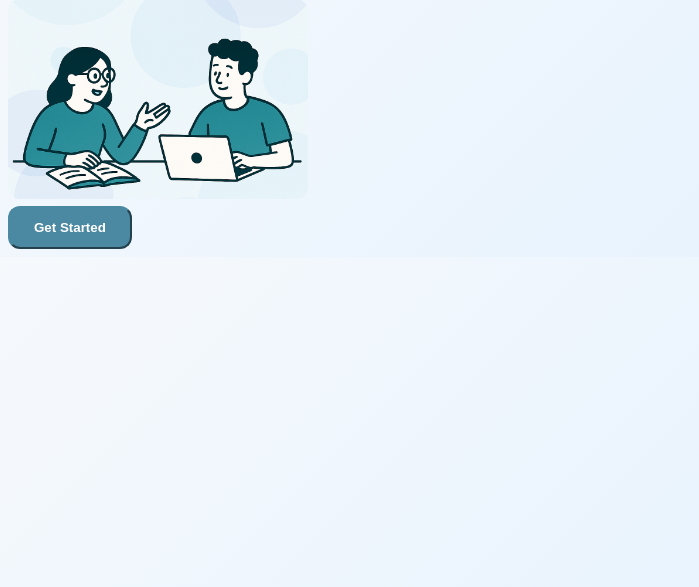
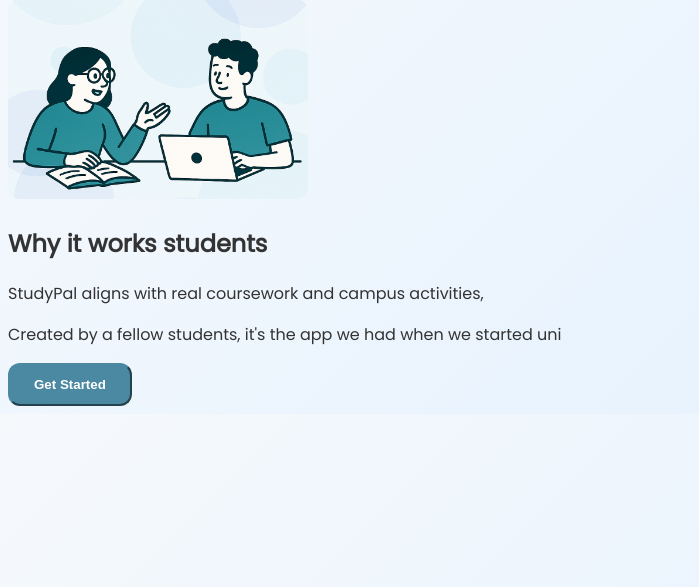
Before and after one commit to ahrisam/StudyPal, a Flask app: page / in a window 1280 px wide. Shown: the part 172-759 px from the top of the page, without its empty margins (0-699 px from the left). Run offline with Flask 3, Linux system fonts and the light colour scheme.

Commit message:
Update landing.html

```diff
--- a/templates/landing.html
+++ b/templates/landing.html
@@ -18,6 +18,11 @@
         <div class="students">
             <img src="{{ url_for('static', filename='image/bg.png') }}" alt="students studying together"/>
         </div>
+        <div class="why">
+            <h2> Why it works students</h2>
+            <p>StudyPal aligns with real coursework and campus activities,</p>
+            <p>Created by a fellow students, it's the app we had when we started uni</p>
+        </div>
 
         <form action="/" method="POST">
             <button type="submit" class="cta-button">Get Started</button>
```
